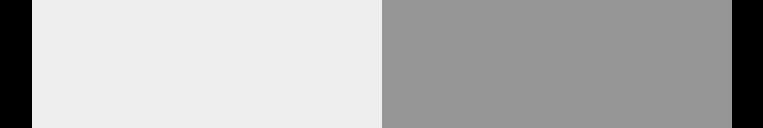
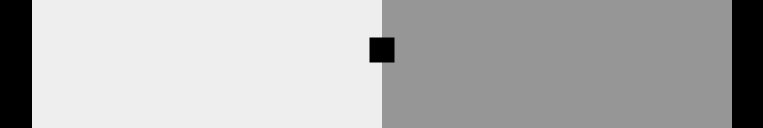
Before and after one commit to Ameer2000Mzori/Dice-Game, a website built with webpack: page src/index.html in a window 1280 px wide. Shown: the part 350-478 px from the top of the page, without its empty margins (258-1021 px from the left). Built offline with nearby package versions, Linux system fonts and the light colour scheme; a web font is replaced by a local one.

Commit message:
added styling to the dice

```diff
--- a/src/style.scss
+++ b/src/style.scss
@@ -110,6 +110,17 @@ body {
         position: absolute;
         bottom: 25px;
       }
+
+      .dice-Img {
+        position: absolute;
+        top: 50%;
+        left: 50%;
+        transform: translate(-50%, -50%);
+        height: 25px;
+        width: 25px;
+        background-color: black;
+        display: block;
+      }
     }
   }
 }
```
Also changed, not shown: src/style.css, 1 other file.
